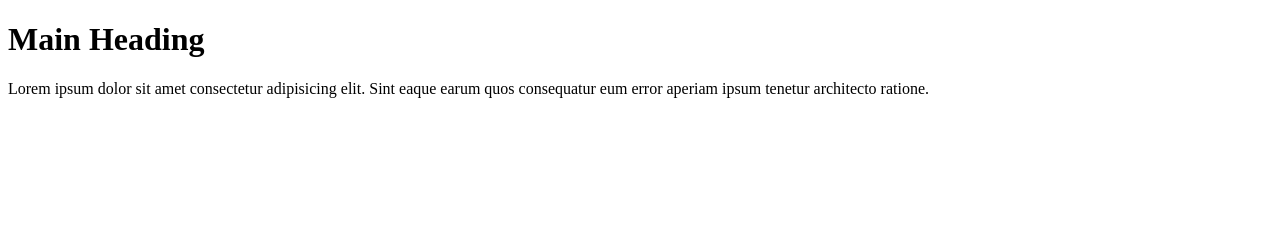
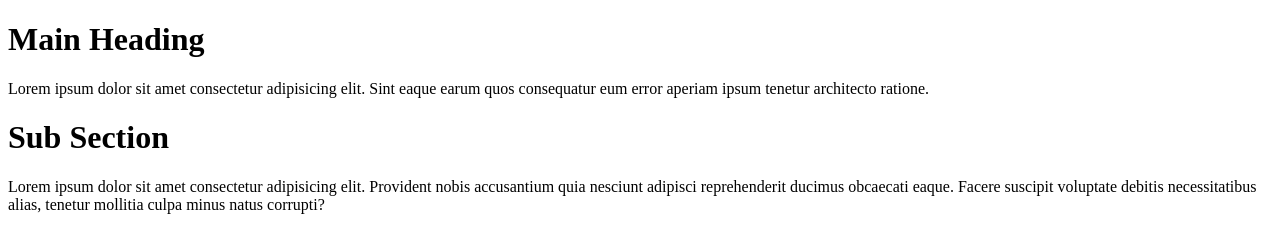
Before and after one commit to Awaissss111/simple-blog, a plain HTML site: page index.html in a window 1280 px wide. Drawn offline with Linux system fonts and the light colour scheme.

Commit message:
further changes

```diff
--- a/index.html
+++ b/index.html
@@ -11,5 +11,11 @@
         <h1>Main Heading</h1>
         <p>Lorem ipsum dolor sit amet consectetur adipisicing elit. Sint eaque earum quos consequatur eum error aperiam ipsum tenetur architecto ratione.</p>
     </div>
+    <div class="container">
+        <h1>Sub Section</h1>
+        <p>
+            Lorem ipsum dolor sit amet consectetur adipisicing elit. Provident nobis accusantium quia nesciunt adipisci reprehenderit ducimus obcaecati eaque. Facere suscipit voluptate debitis necessitatibus alias, tenetur mollitia culpa minus natus corrupti?
+        </p>
+    </div>
 </body>
 </html>
```
